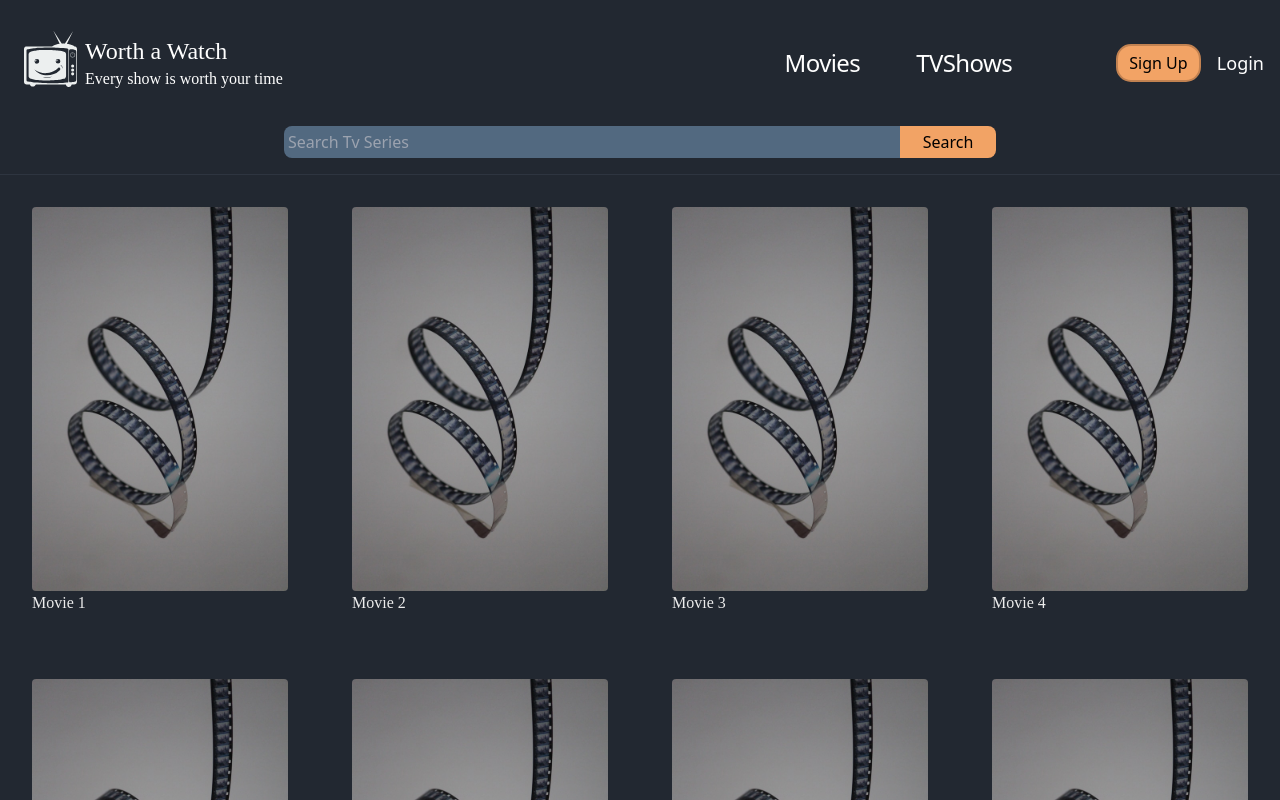
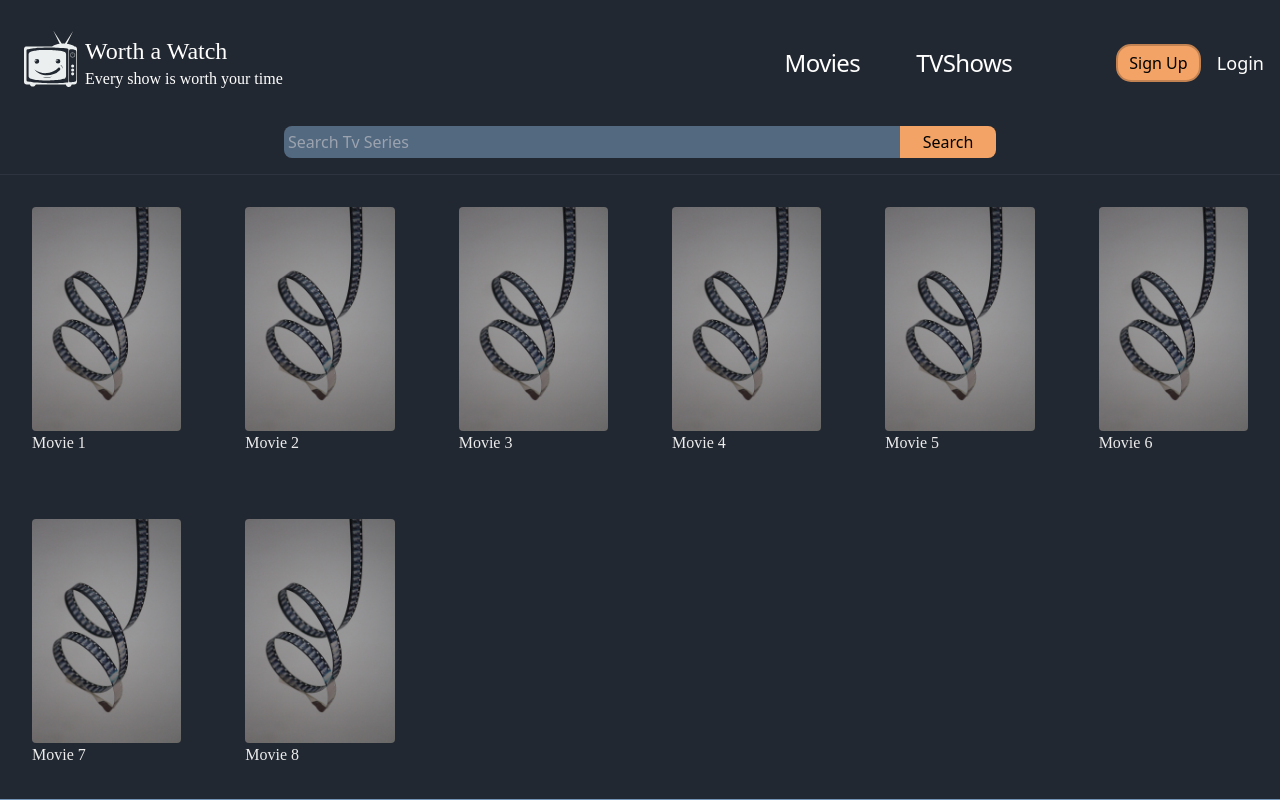
Before and after one commit to Dunder-Mifflin-Devs/GoodReadsForTV, a React (Vite) app in the folder good-reads-for-tv/: page / in a window 1280 px wide. Shown: the top 800 px of the page. Built offline with nearby package versions, Linux system fonts and the light colour scheme.

Commit message:
Add overflow rules for Feature title

```diff
--- a/good-reads-for-tv/src/components/common/Feature.jsx
+++ b/good-reads-for-tv/src/components/common/Feature.jsx
@@ -2,11 +2,15 @@ import featurePlaceholder from './../../assets/images/featurePlaceholder.jpg';
 
 export default function Feature({poster, title}) {
   return (
-    <div className="p-8 text-white flex flex-col">
+    <div className="p-8 text-white flex flex-col w-1/6 ">
       <div>
-        <img src={poster.img || featurePlaceholder} alt={poster.alt || 'Placeholder'} className="h-96 sharp"></img>
+        <img
+          src={poster.img || featurePlaceholder}
+          alt={poster.alt || title || 'Placeholder'}
+          className="sharp object-cover"
+        ></img>
       </div>
-      <h2 className="font-lisu text-[--white]">{title || 'Placeholder'}</h2>
+      <h2 className="font-lisu text-[--white] truncate text-ellipsis overflow-hidden">{title || 'Placeholder'}</h2>
     </div>
   );
 }
```
